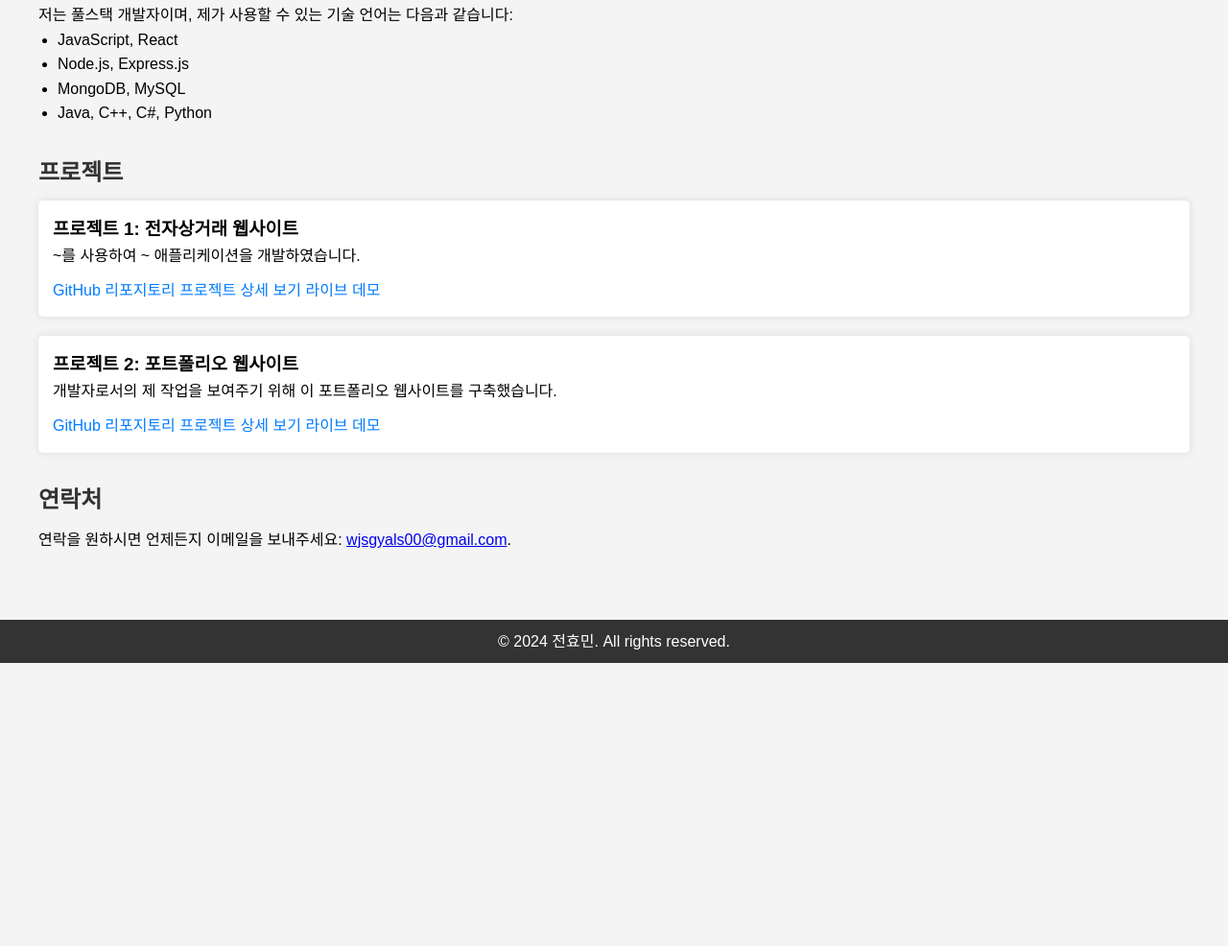
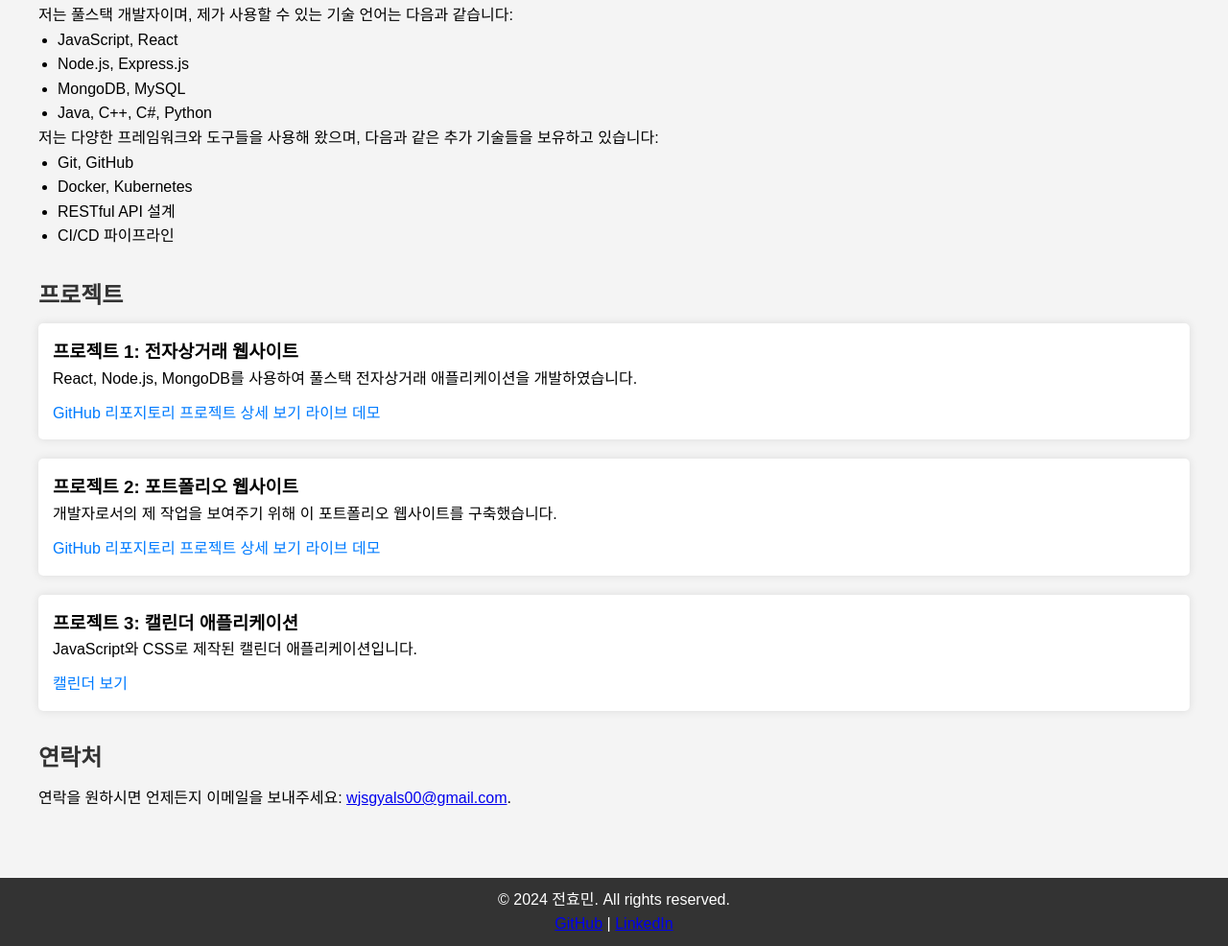
Before and after one commit to Hyomin0713/Hyomin0713.github.io, a plain HTML site: page index.html in a window 1280 px wide. Shown: the part 247-1233 px from the top of the page at 96% size. Before the commit the page ends 938 px from the top, so only its background shows below. Drawn offline with Linux system fonts and the light colour scheme.

Commit message:
index.html

```diff
--- a/index.html
+++ b/index.html
@@ -5,6 +5,8 @@
     <meta name="viewport" content="width=device-width, initial-scale=1.0">
     <title>전효민의 포트폴리오</title>
     <link rel="stylesheet" href="styles.css">
+    <meta name="description" content="전효민의 풀스택 개발자 포트폴리오 사이트입니다. JavaScript, React, Node.js 등을 다룹니다.">
+    <meta name="keywords" content="풀스택, 개발자, 포트폴리오, JavaScript, React, Node.js, MongoDB">
 </head>
 <body>
     <header>
@@ -35,6 +37,13 @@
                 <li>MongoDB, MySQL</li>
                 <li>Java, C++, C#, Python</li>
             </ul>
+            <p>저는 다양한 프레임워크와 도구들을 사용해 왔으며, 다음과 같은 추가 기술들을 보유하고 있습니다:</p>
+            <ul>
+                <li>Git, GitHub</li>
+                <li>Docker, Kubernetes</li>
+                <li>RESTful API 설계</li>
+                <li>CI/CD 파이프라인</li>
+            </ul>
         </section>
 
         <!-- 프로젝트 섹션 -->
@@ -42,7 +51,7 @@
             <h2>프로젝트</h2>
             <div class="project">
                 <h3>프로젝트 1: 전자상거래 웹사이트</h3>
-                <p>~를 사용하여 ~ 애플리케이션을 개발하였습니다.</p>
+                <p>React, Node.js, MongoDB를 사용하여 풀스택 전자상거래 애플리케이션을 개발하였습니다.</p>
                 <a href="https://github.com/yourusername/project1" target="_blank">GitHub 리포지토리</a>
                 <a href="project1.html">프로젝트 상세 보기</a>
                 <a href="[Live Demo URL]" target="_blank">라이브 데모</a>
@@ -53,6 +62,11 @@
                 <a href="https://github.com/yourusername/project2" target="_blank">GitHub 리포지토리</a>
                 <a href="project2.html">프로젝트 상세 보기</a>
                 <a href="[Live Demo URL]" target="_blank">라이브 데모</a>
+            </div>
+            <div class="project">
+                <h3>프로젝트 3: 캘린더 애플리케이션</h3>
+                <p>JavaScript와 CSS로 제작된 캘린더 애플리케이션입니다.</p>
+                <a href="calendar.html">캘린더 보기</a>
             </div>
         </section>
 
@@ -65,6 +79,10 @@
 
     <footer>
         <p>&copy; 2024 전효민. All rights reserved.</p>
+        <p>
+            <a href="https://github.com/yourusername" target="_blank">GitHub</a> |
+            <a href="https://linkedin.com/in/yourusername" target="_blank">LinkedIn</a>
+        </p>
     </footer>
 
     <script src="script.js"></script>
```
